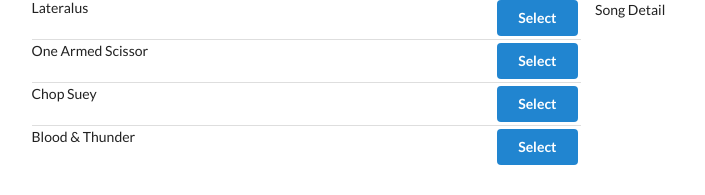
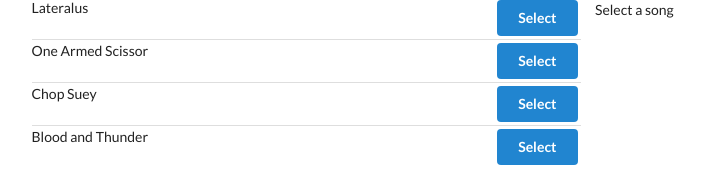
Before and after one commit to edmelech/react-songs, a React (Create React App) app: page / in a window 1280 px wide. Shown: the top 195 px of the page, without its empty margins (45-750 px from the left). Built offline with nearby package versions, Linux system fonts and the light colour scheme.

Commit message:
changed song names, lengths and configured conditional rendereing

```diff
--- a/src/components/SongDetail.js
+++ b/src/components/SongDetail.js
@@ -1,9 +1,21 @@
 import React from 'react';
 import { connect } from 'react-redux';
 
-const SongDetail = (props) => {
-  console.log(props);
-  return <div>Song Detail</div>;
+const SongDetail = ({ song }) => {
+  if (!song) {
+    return <div>Select a song</div>;
+  }
+
+  return (
+    <div>
+      <h3>Details for:</h3>
+      <p>
+        Title: {song.title}
+        <br />
+        Duration: {song.duration}
+      </p>
+    </div>
+  );
 };
 
 const mapStateToProps = (state) => {
--- a/src/reducers/index.js
+++ b/src/reducers/index.js
@@ -2,10 +2,10 @@ import { combineReducers } from 'redux';
 
 const songsReducer = () => {
   return [
-    { title: 'Lateralus', duration: '4:05' },
-    { title: 'One Armed Scissor', duration: '2:30' },
-    { title: 'Chop Suey', duration: '3:15' },
-    { title: 'Blood & Thunder', duration: '1:45' }
+    { title: 'Lateralus', duration: '9:22' },
+    { title: 'One Armed Scissor', duration: '4:20' },
+    { title: 'Chop Suey', duration: '3:30' },
+    { title: 'Blood and Thunder', duration: '3:48' }
   ];
 };
 
```
Also changed, not shown: 1 other file (tests, documents, lock files or other folders).
